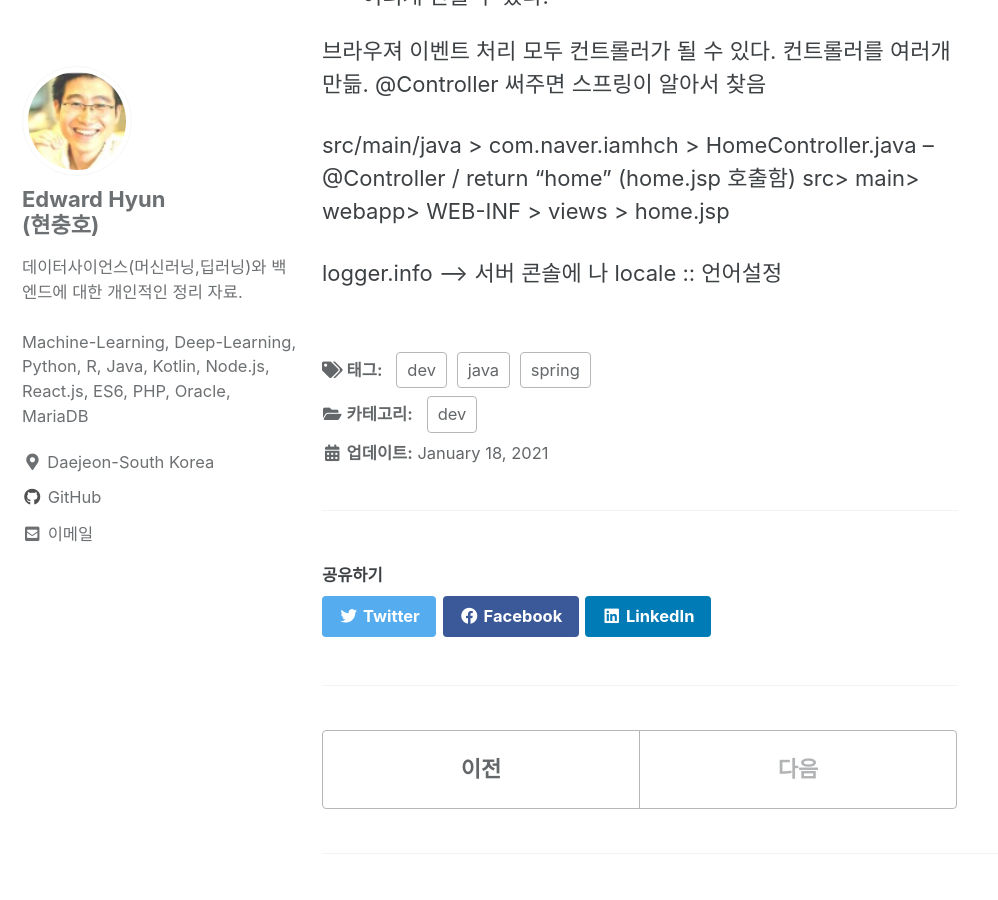
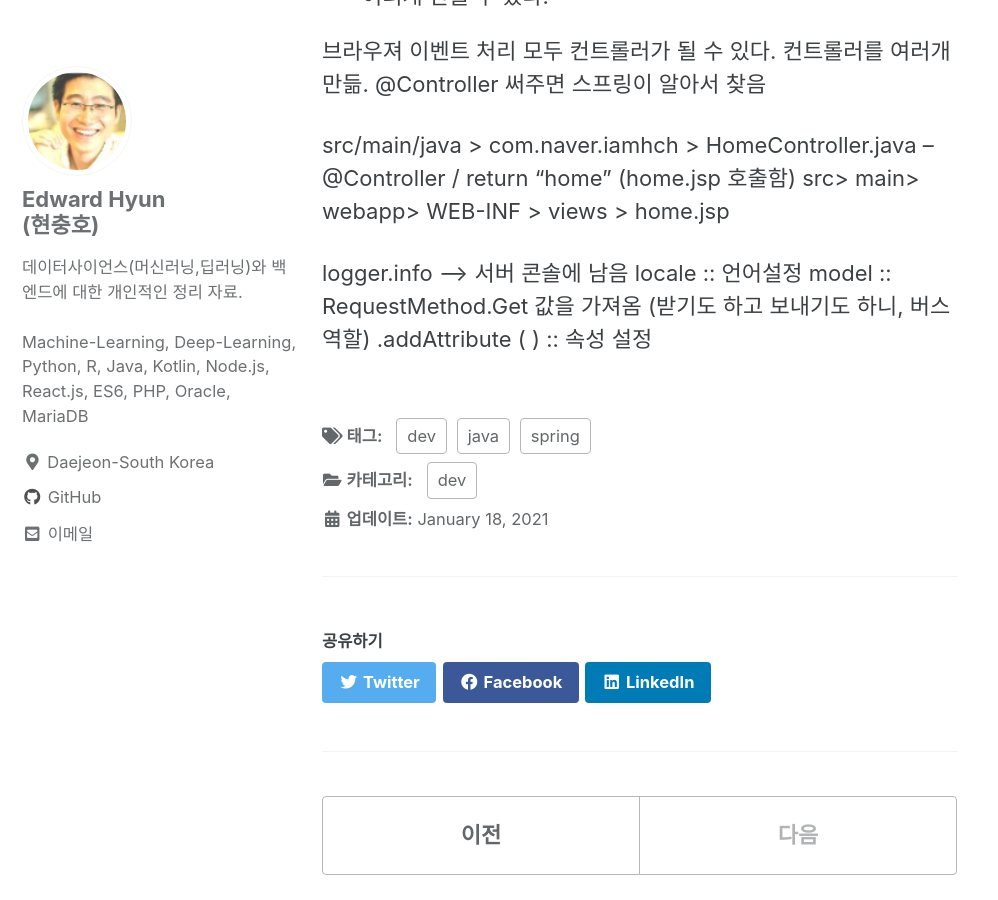
Before and after one commit to iamhch24/iamhch24.github.io, a Jekyll site: the page built from _posts/2021-01-18-[스터디] 스프링 프레임워크.md, in a window 1280 px wide and 900 px high, scrolled down 2468 px. Shown: the whole window, without its empty margins (0-998 px from the left). Built offline with Jekyll 4.4.1, drawn with Linux system fonts in a browser that asks for light colours; cached includes are drawn as plain includes.

Commit message:
_posts/2021-01-18-[스터디] 스프링 프레임워크.md updated from https://stackedit.io/

```diff
--- a/_posts/2021-01-18-[스터디] 스프링 프레임워크.md
+++ b/_posts/2021-01-18-[스터디] 스프링 프레임워크.md
@@ -94,8 +94,13 @@ Controller :: MVC에서 C에 속함
 src/main/java > com.naver.iamhch > HomeController.java  -- @Controller / return "home" (home.jsp 호출함)
 src> main> webapp> WEB-INF > views > home.jsp
 
-logger.info --> 서버 콘솔에 나
+logger.info --> 서버 콘솔에 남음
 locale :: 언어설정
+model :: RequestMethod.Get  값을 가져옴 (받기도 하고 보내기도 하니, 버스 역할)
+.addAttribute ( ) :: 속성 설정
+
+
+
 
 
 
```
Also changed, not shown: other parts of _posts/2021-01-18-[스터디] 스프링 프레임워크.md (+3 -3 lines).
